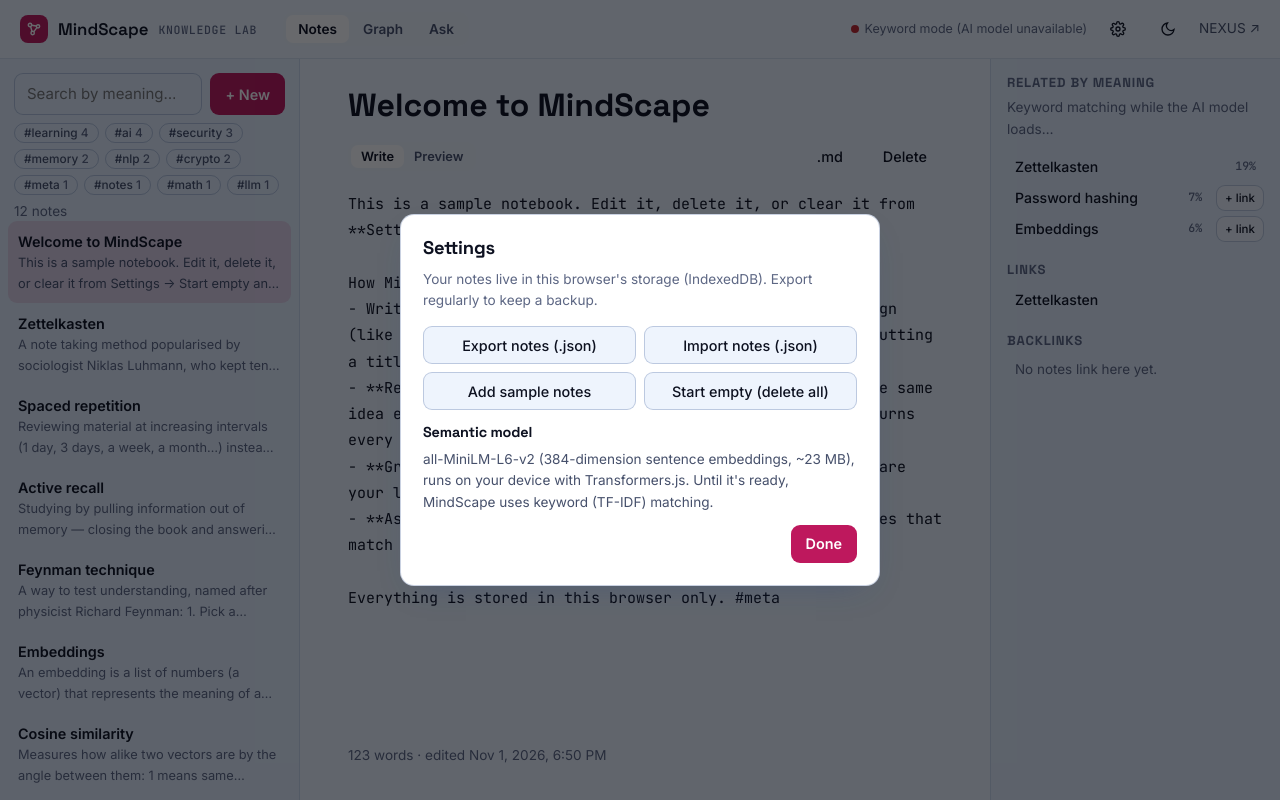
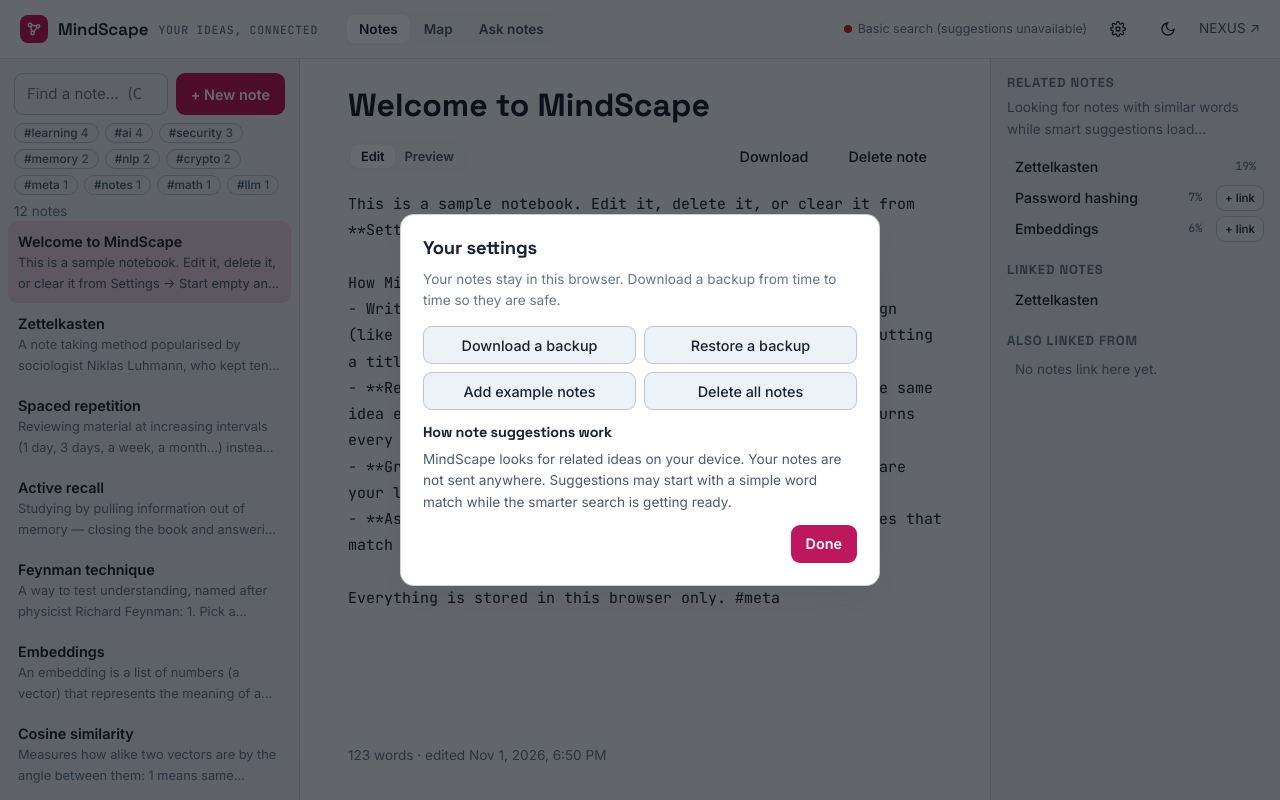
Before and after one commit to Nausheen1295/mindscape-ai, a website with bundled scripts: page index.html in a window 1280 px wide. Both pictures are taken after a click on the button 1118 px from the left and 29 px from the top of the page. Built offline with nearby package versions, Linux system fonts and the light colour scheme.

Commit message:
Improve light mode and simplify interface
Co-authored-by: Copilot <223556219+Copilot@users.noreply.github.com>

```diff
--- a/css/base.css
+++ b/css/base.css
@@ -31,40 +31,40 @@
 @media (prefers-color-scheme: light) {
   :root:not([data-theme="dark"]) {
     color-scheme: light;
-    --bg: #eef6ff;
-    --bg-elev: #e4effd;
+    --bg: #f1f5f9;
+    --bg-elev: #e7eef5;
     --surface: #ffffff;
-    --surface-2: #eef4fd;
-    --surface-3: #e1ebf9;
-    --line: rgba(30, 64, 130, .12);
-    --line-strong: rgba(30, 64, 130, .24);
-    --text: #0d1120;
-    --text-soft: #46506b;
-    --text-mute: #5d6784;
+    --surface-2: #edf2f7;
+    --surface-3: #e1e9f1;
+    --line: rgba(37, 60, 92, .14);
+    --line-strong: rgba(37, 60, 92, .24);
+    --text: #182332;
+    --text-soft: #4b5b70;
+    --text-mute: #66778d;
     --on-accent: #ffffff;
     --danger: #c0262d;
     --ok: #047857;
     --warn: #a15c07;
-    --shadow: 0 12px 32px -16px rgba(30, 64, 130, .35);
+    --shadow: 0 12px 32px -16px rgba(37, 60, 92, .2);
   }
 }
 :root[data-theme="light"] {
   color-scheme: light;
-  --bg: #eef6ff;
-  --bg-elev: #e4effd;
+  --bg: #f1f5f9;
+  --bg-elev: #e7eef5;
   --surface: #ffffff;
-  --surface-2: #eef4fd;
-  --surface-3: #e1ebf9;
-  --line: rgba(30, 64, 130, .12);
-  --line-strong: rgba(30, 64, 130, .24);
-  --text: #0d1120;
-  --text-soft: #46506b;
-  --text-mute: #5d6784;
+  --surface-2: #edf2f7;
+  --surface-3: #e1e9f1;
+  --line: rgba(37, 60, 92, .14);
+  --line-strong: rgba(37, 60, 92, .24);
+  --text: #182332;
+  --text-soft: #4b5b70;
+  --text-mute: #66778d;
   --on-accent: #ffffff;
   --danger: #c0262d;
   --ok: #047857;
   --warn: #a15c07;
-  --shadow: 0 12px 32px -16px rgba(30, 64, 130, .35);
+  --shadow: 0 12px 32px -16px rgba(37, 60, 92, .2);
 }
 
 *, *::before, *::after { box-sizing: border-box; }
--- a/index.html
+++ b/index.html
@@ -20,16 +20,16 @@
   <header class="bar">
     <a class="brand" href="./">
       <span class="brand-mark" aria-hidden="true"><svg viewBox="0 0 24 24" fill="none" stroke="currentColor" stroke-width="2.2"><circle cx="6" cy="6" r="2.5"/><circle cx="18" cy="8" r="2.5"/><circle cx="10" cy="18" r="2.5"/><path d="M8.5 6.5l7 1M7 8.4l2 7.2M16.4 10l-4.6 6"/></svg></span>
-      MindScape <small>KNOWLEDGE LAB</small>
+      MindScape       <small>YOUR IDEAS, CONNECTED</small>
     </a>
     <nav class="views" aria-label="Views">
       <button type="button" data-view="notes" aria-pressed="true">Notes</button>
-      <button type="button" data-view="graph" aria-pressed="false">Graph</button>
-      <button type="button" data-view="ask" aria-pressed="false">Ask</button>
+      <button type="button" data-view="graph" aria-pressed="false">Map</button>
+      <button type="button" data-view="ask" aria-pressed="false">Ask notes</button>
     </nav>
     <span class="bar-spacer"></span>
-    <span class="model" id="modelStatus" role="status" title="On-device semantic model">
-      <span class="dot"></span><span class="txt">Keyword mode</span>
+    <span class="model" id="modelStatus" role="status" title="Note suggestions">
+      <span class="dot"></span><span class="txt">Basic search</span>
     </span>
     <button class="btn btn-ghost btn-icon" id="settingsBtn" type="button" aria-label="Settings">
       <svg viewBox="0 0 24 24" fill="none" stroke="currentColor" stroke-width="2"><circle cx="12" cy="12" r="3"/><path d="M19.4 15a1.7 1.7 0 0 0 .3 1.8l.1.1a2 2 0 1 1-2.8 2.8l-.1-.1a1.7 1.7 0 0 0-1.8-.3 1.7 1.7 0 0 0-1 1.5V21a2 2 0 1 1-4 0v-.1a1.7 1.7 0 0 0-1.1-1.5 1.7 1.7 0 0 0-1.8.3l-.1.1a2 2 0 1 1-2.8-2.8l.1-.1a1.7 1.7 0 0 0 .3-1.8 1.7 1.7 0 0 0-1.5-1H3a2 2 0 1 1 0-4h.1a1.7 1.7 0 0 0 1.5-1.1 1.7 1.7 0 0 0-.3-1.8l-.1-.1a2 2 0 1 1 2.8-2.8l.1.1a1.7 1.7 0 0 0 1.8.3H9a1.7 1.7 0 0 0 1-1.5V3a2 2 0 1 1 4 0v.1a1.7 1.7 0 0 0 1 1.5 1.7 1.7 0 0 0 1.8-.3l.1-.1a2 2 0 1 1 2.8 2.8l-.1.1a1.7 1.7 0 0 0-.3 1.8V9a1.7 1.7 0 0 0 1.5 1H21a2 2 0 1 1 0 4h-.1a1.7 1.7 0 0 0-1.5 1z"/></svg>
@@ -43,8 +43,8 @@
     <aside class="sidebar" aria-label="Notes">
       <div class="side-top">
         <label class="sr-only" for="search">Search notes</label>
-        <input class="input" id="search" type="search" placeholder="Search by meaning…  (Ctrl K)" autocomplete="off" />
-        <button class="btn btn-primary" id="newBtn" type="button">+ New</button>
+        <input class="input" id="search" type="search" placeholder="Find a note…  (Ctrl K)" autocomplete="off" />
+        <button class="btn btn-primary" id="newBtn" type="button">+ New note</button>
       </div>
       <div class="chips tag-bar" id="tagBar" role="group" aria-label="Filter by tag"></div>
       <p class="small muted list-info" id="listInfo" aria-live="polite"></p>
@@ -62,28 +62,28 @@
           <input id="title" class="title-input" placeholder="Untitled" maxlength="120" autocomplete="off" />
           <div class="row ed-tools">
             <div class="seg" role="group" aria-label="Editor mode">
-              <button type="button" id="modeEdit" aria-pressed="true">Write</button>
+              <button type="button" id="modeEdit" aria-pressed="true">Edit</button>
               <button type="button" id="modePreview" aria-pressed="false">Preview</button>
             </div>
             <span class="small muted" id="saveState" aria-live="polite"></span>
-            <button class="btn btn-ghost small" type="button" id="downloadNote" title="Download as Markdown">.md</button>
-            <button class="btn btn-ghost small danger" type="button" id="deleteNote">Delete</button>
+            <button class="btn btn-ghost small" type="button" id="downloadNote" title="Download this note">Download</button>
+            <button class="btn btn-ghost small danger" type="button" id="deleteNote">Delete note</button>
           </div>
         </div>
         <label class="sr-only" for="body">Note</label>
-        <textarea id="body" class="body-input" placeholder="Write in Markdown. Use #tags and [[links to other notes]]."></textarea>
+        <textarea id="body" class="body-input" placeholder="Start writing… Add #topics or link another note with [[its title]]."></textarea>
         <article id="preview" class="preview" hidden></article>
         <p class="small muted ed-meta" id="edMeta"></p>
       </div>
     </section>
 
     <aside class="connections" aria-label="Connections">
-      <h2>Related by meaning</h2>
-      <p class="small muted" id="relatedHint">Notes about similar ideas, even with no shared words.</p>
+      <h2>Related notes</h2>
+      <p class="small muted" id="relatedHint">Ideas that may belong together, even when the words are different.</p>
       <ul class="rel-list" id="related"></ul>
-      <h2>Links</h2>
+      <h2>Linked notes</h2>
       <ul class="rel-list" id="links"></ul>
-      <h2>Backlinks</h2>
+      <h2>Also linked from</h2>
       <ul class="rel-list" id="backlinks"></ul>
     </aside>
   </main>
@@ -91,21 +91,21 @@
   <!-- GRAPH VIEW -->
   <main id="view-graph" class="graph-view" hidden>
     <div class="graph-tools card">
-      <label class="small">Meaning links above
+      <label class="small">Show connections above
         <input type="range" id="threshold" min="0.2" max="0.7" step="0.05" value="0.35" />
         <output id="thresholdOut" for="threshold">35%</output> similar
       </label>
-      <span class="legend small"><i class="solid"></i> your [[links]] <i class="dashed"></i> found by meaning</span>
+      <span class="legend small"><i class="solid"></i> your links <i class="dashed"></i> suggested connections</span>
       <span class="small muted" id="graphInfo"></span>
     </div>
     <div id="graph" class="graph" role="group" aria-label="Knowledge graph of your notes"></div>
-    <p class="small muted graph-help">Drag to move notes, scroll to zoom, click a note to open it.</p>
+    <p class="small muted graph-help">Drag to move notes, scroll to zoom, or select a note to open it.</p>
   </main>
 
   <!-- ASK VIEW -->
   <main id="view-ask" class="wrap ask-view" hidden>
     <h1>Ask your notes</h1>
-    <p class="lede">Ask a question in your own words. MindScape finds the passages in your notes that answer it best and shows where they came from. It never writes text that isn't in your notes.</p>
+    <p class="lede">Ask a question in your own words. MindScape finds the most helpful parts of your notes and shows you where they came from. It only uses what you have written.</p>
     <form id="askForm" class="ask-form">
       <label class="sr-only" for="askInput">Question</label>
       <input class="input" id="askInput" placeholder="e.g. How should I store passwords?" autocomplete="off" />
@@ -117,17 +117,17 @@
 
   <dialog id="settings" class="dialog" aria-labelledby="settingsTitle">
     <form method="dialog">
-      <h2 id="settingsTitle">Settings</h2>
-      <p class="small muted">Your notes live in this browser's storage (IndexedDB). Export regularly to keep a backup.</p>
+      <h2 id="settingsTitle">Your settings</h2>
+      <p class="small muted">Your notes stay in this browser. Download a backup from time to time so they are safe.</p>
       <div class="set-grid">
-        <button class="btn" type="button" id="exportBtn">Export notes (.json)</button>
-        <label class="btn" for="importFile">Import notes (.json)</label>
+        <button class="btn" type="button" id="exportBtn">Download a backup</button>
+        <label class="btn" for="importFile">Restore a backup</label>
         <input type="file" id="importFile" accept=".json,application/json" class="sr-only" />
-        <button class="btn" type="button" id="samplesBtn">Add sample notes</button>
-        <button class="btn danger" type="button" id="emptyBtn">Start empty (delete all)</button>
+        <button class="btn" type="button" id="samplesBtn">Add example notes</button>
+        <button class="btn danger" type="button" id="emptyBtn">Delete all notes</button>
       </div>
-      <h3>Semantic model</h3>
-      <p class="small soft" id="modelDetail">all-MiniLM-L6-v2 (384-dimension sentence embeddings, ~23 MB), runs on your device with Transformers.js. Until it's ready, MindScape uses keyword (TF-IDF) matching.</p>
+      <h3>How note suggestions work</h3>
+      <p class="small soft" id="modelDetail">MindScape looks for related ideas on your device. Your notes are not sent anywhere. Suggestions may start with a simple word match while the smarter search is getting ready.</p>
       <div class="row" style="justify-content:flex-end"><button class="btn btn-primary" value="close">Done</button></div>
     </form>
   </dialog>
--- a/js/app.js
+++ b/js/app.js
@@ -33,28 +33,28 @@ function startModel() {
   try {
     worker = new Worker("js/embed-worker.js", { type: "module" });
   } catch {
-    engine.failed = true; setModel("failed", "Keyword mode (AI model unavailable)"); return;
+    engine.failed = true; setModel("failed", "Basic search");
   }
   const rejectPending = (message) => {
     pending.forEach(({ reject }) => reject(new Error(message)));
     pending.clear();
   };
-  setModel("loading", "Loading AI model…");
+  setModel("loading", "Preparing suggestions…");
   worker.onmessage = ({ data }) => {
     if (data.type === "progress") {
       const pct = data.total ? Math.round((data.loaded / data.total) * 100) : 0;
-      setModel("loading", `Loading AI model ${pct}%`);
+      setModel("loading", `Preparing suggestions ${pct}%`);
       return;
     }
     if (data.type === "ready") {
       engine.ready = true;
-      setModel("loading", "Linking notes…");
-      refreshVectors().then(() => { setModel("ready", "Semantic AI on"); renderAll(); if ($("search").value.trim()) runSearch(); });
+      setModel("loading", "Finding related notes…");
+      refreshVectors().then(() => { setModel("ready", "Smart suggestions on"); renderAll(); if ($("search").value.trim()) runSearch(); });
       return;
     }
     if (data.type === "failed") {
       engine.failed = true;
-      setModel("failed", "Keyword mode (AI model unavailable)");
+      setModel("failed", "Basic search (suggestions unavailable)");
       rejectPending(data.error || "The semantic model failed to load.");
       return;
     }
@@ -65,7 +65,7 @@ function startModel() {
   };
   worker.onerror = (event) => {
     engine.failed = true;
-    setModel("failed", "Keyword mode (AI model unavailable)");
+    setModel("failed", "Basic search (suggestions unavailable)");
     rejectPending(event.message || "The semantic model worker failed.");
   };
 }
@@ -169,7 +169,7 @@ function renderList() {
     : notes.map((n) => ({ n }));
   if (tagFilter) list = list.filter(({ n }) => parseTags(n.body).includes(tagFilter));
   $("listInfo").textContent = searchResults
-    ? `${list.length} match${list.length === 1 ? "" : "es"} ${semanticOn() ? "by meaning" : "by keyword"}`
+    ? `${list.length} match${list.length === 1 ? "" : "es"} ${semanticOn() ? "by related ideas" : "by words"}`
     : `${list.length} note${list.length === 1 ? "" : "s"}${tagFilter ? ` tagged #${tagFilter}` : ""}`;
   $("noteList").innerHTML = list.map(({ n, score }) => {
     const snippet = esc(plainText(n.body).slice(0, 140));
@@ -316,8 +316,8 @@ function renderConnections() {
   const related = notes.filter((o) => o !== n).map((o) => ({ o, s: similarity(n, o) }))
     .filter((r) => r.s >= relatedFloor()).sort((a, b) => b.s - a.s).slice(0, 6);
   $("relatedHint").textContent = semanticOn()
-    ? "Found by the on-device AI model: similar ideas, even with no shared words."
-    : engine.failed ? "Keyword matching (the AI model couldn't load)." : "Keyword matching while the AI model loads…";
+    ? "Suggested because the ideas seem related, even when the words are different."
+    : engine.failed ? "Showing notes with similar words. Smart suggestions are unavailable right now." : "Looking for notes with similar words while smart suggestions load…";
   $("related").innerHTML = related.map(({ o, s }) => `
     <li><button class="open" type="button" data-open="${o.id}"><span>${esc(o.title || "Untitled")}</span><span class="pct">${Math.round(s * 100)}%</span></button>
     ${linked.has(o.title.toLowerCase()) ? "" : `<button class="btn link" type="button" data-link="${esc(o.title)}" aria-label="Link ${esc(o.title)} into this note">+ link</button>`}</li>`).join("")
@@ -405,7 +405,7 @@ function drawGraph() {
   const found = semanticLinks(notes.map((n) => n.id), vecs, semantic ? thr : thr * 0.35, 3)
     .filter(({ a, b }) => !seen.has([a, b].sort().join("|")));
   found.forEach(({ a, b, score }) => edges.push({ source: a, target: b, kind: "sem", score }));
-  $("graphInfo").textContent = `${nodes.length} notes · ${edges.length - found.length} links · ${found.length} found by ${semantic ? "meaning" : "keywords"}`;
+  $("graphInfo").textContent = `${nodes.length} notes · ${edges.length - found.length} links · ${found.length} suggested`;
 
   const degree = new Map();
   edges.forEach((e) => { degree.set(e.source, (degree.get(e.source) || 0) + 1); degree.set(e.target, (degree.get(e.target) || 0) + 1); });
@@ -486,7 +486,7 @@ async function ask(q) {
     out.innerHTML = `<div class="note warn">Nothing in your notes answers this closely. MindScape only answers from what you've written, so try rephrasing or add a note about it.</div>`;
     return;
   }
-  out.innerHTML = `<p class="small muted">Best matches by ${mode}${mode === "keyword" ? " (the AI model isn't loaded, so this is keyword matching)" : ""}:</p>` +
+  out.innerHTML = `<p class="small muted">Most helpful notes${mode === "keyword" ? " (based on matching words)" : ""}:</p>` +
     top.map((s, i) => `
     <article class="card answer ${i === 0 ? "best" : ""}">
       <div class="src"><button type="button" data-open="${s.n.id}">${esc(s.n.title || "Untitled")}</button><span class="tag">${Math.round(s.score * 100)}% match</span></div>
```
